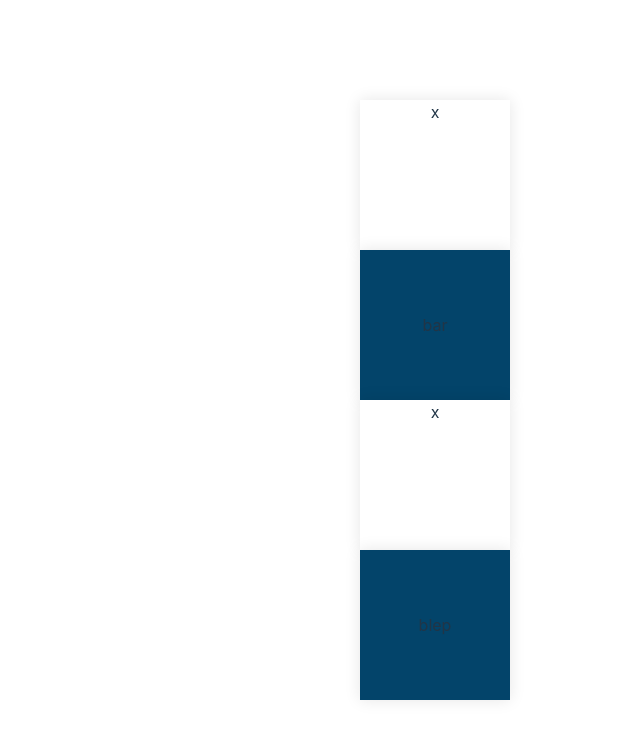
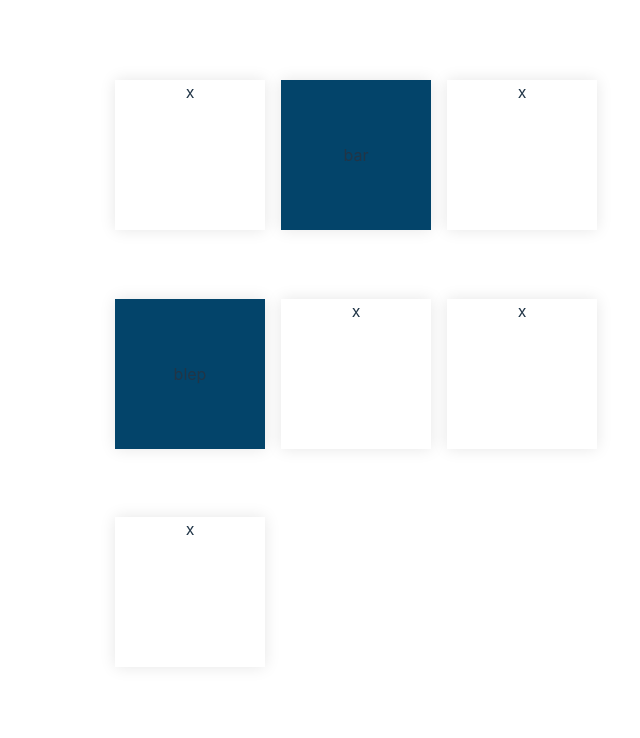
Before and after one commit to verlevelt/memory-game, a React (Vite) app: page / in a window 1280 px wide. Shown: the top 738 px of the page, without its empty margins (205-845 px from the left). Built offline with nearby package versions, Linux system fonts and the light colour scheme.

Commit message:
add styles for list of cards

```diff
--- a/src/App.scss
+++ b/src/App.scss
@@ -5,33 +5,11 @@
   text-align: center;
 }
 
-.logo {
-  height: 6em;
-  padding: 1.5em;
-  will-change: filter;
+.cards {
+  height: 80vh;
+  width: 80vh;
+
+  display: flex;
+  flex-wrap: wrap;
+  gap: 1rem;
 }
-.logo:hover {
-  filter: drop-shadow(0 0 2em #646cffaa);
-}
-.logo.react:hover {
-  filter: drop-shadow(0 0 2em #61dafbaa);
-}
-
-@keyframes logo-spin {
-  from {
-    transform: rotate(0deg);
-  }
-  to {
-    transform: rotate(360deg);
-  }
-}
-
-@media (prefers-reduced-motion: no-preference) {
-  a:nth-of-type(2) .logo {
-    animation: logo-spin infinite 20s linear;
-  }
-}
-
-.read-the-docs {
-  color: #888;
-}
--- a/src/App.tsx
+++ b/src/App.tsx
@@ -11,6 +11,9 @@ function App() {
     { id: "bar" },
     { id: "baz" },
     { id: "blep" },
+    { id: "foo1" },
+    { id: "bar2" },
+    { id: "baz3" },
   ];
 
   const handleClick = (id: string) => {
@@ -34,7 +37,11 @@ function App() {
     );
   });
 
-  return <div className="App">{cardList}</div>;
+  return (
+    <div className="App">
+      <div className="cards">{cardList}</div>
+    </div>
+  );
 }
 
 export default App;
```
